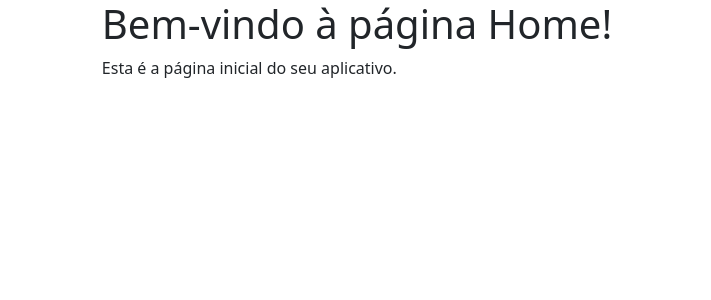
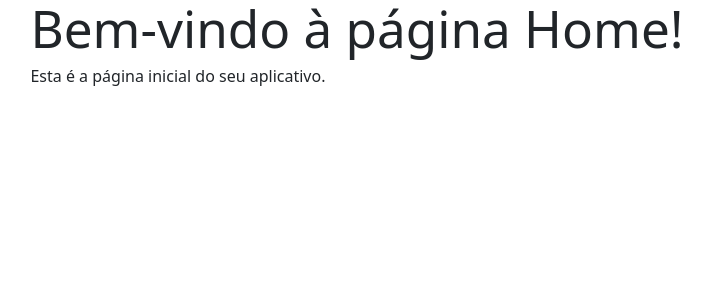
Before and after one commit to GracieleRodrigues-dev/teachfy_front, a React (Vite) app in the folder teachfy/: page / in a window 1280 px wide. Shown: the top 300 px of the page, without its empty margins (283-994 px from the left). Built offline with nearby package versions, Linux system fonts and the light colour scheme.

Commit message:
bootstrap

```diff
--- a/teachfy/src/index.css
+++ b/teachfy/src/index.css
@@ -1,3 +1,5 @@
+@import "bootstrap/dist/css/bootstrap.min.css";
+
 :root {
   font-family: Inter, system-ui, Avenir, Helvetica, Arial, sans-serif;
   line-height: 1.5;
--- a/teachfy/src/main.tsx
+++ b/teachfy/src/main.tsx
@@ -2,8 +2,7 @@ import React from 'react'
 import ReactDOM from 'react-dom/client'
 import App from './App.tsx'
 import './index.css'
-import 'bootstrap/dist/css/bootstrap.css'; // Importe o arquivo CSS do Bootstrap
-
+import "bootstrap/dist/js/bootstrap.bundle.min";
 
 ReactDOM.createRoot(document.getElementById('root') as HTMLElement).render(
   <React.StrictMode>
```
